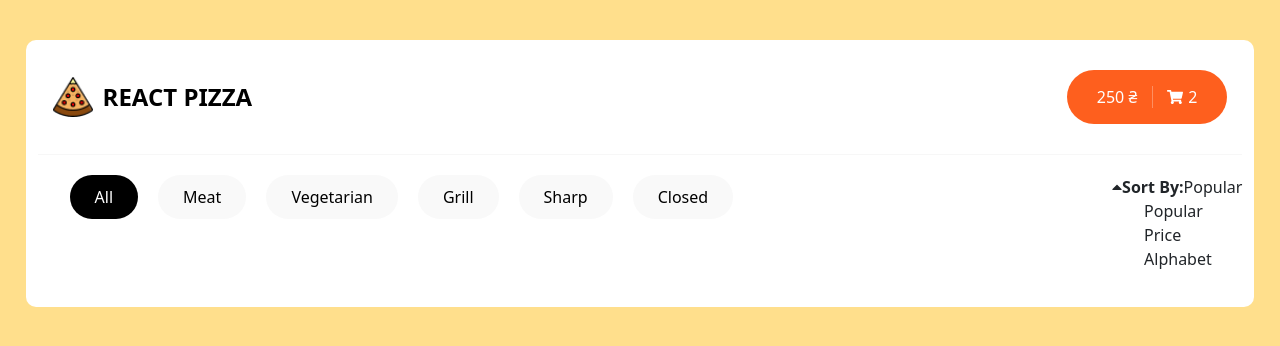
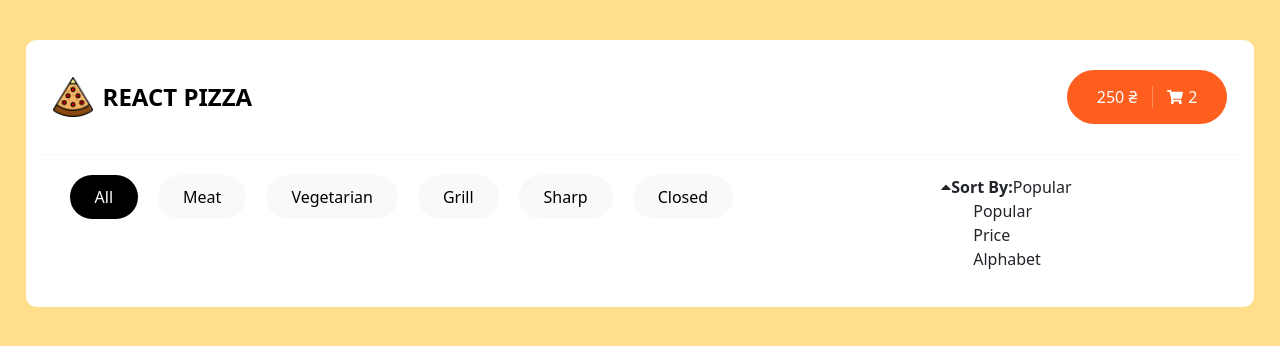
Before and after one commit to gavryk/pizza-app, a React (Create React App) app: page / in a window 1280 px wide. Shown: the top 346 px of the page. Built offline with nearby package versions, Linux system fonts and the light colour scheme.

Commit message:
just for fun

```diff
--- a/src/Pages/Home/Home.jsx
+++ b/src/Pages/Home/Home.jsx
@@ -1,29 +1,16 @@
-import {FontAwesomeIcon} from "@fortawesome/react-fontawesome";
-import {faCaretUp} from "@fortawesome/free-solid-svg-icons";
 import React from "react";
 import style from './Home.module.scss';
-import {Categories} from "../../components";
+import {Categories, Sort} from "../../components";
 
 const Home = ({ categories }) => {
 
     return (
         <div className={`${ style.content__top } d-flex justify-content-between`}>
-            <div className={`${ style.categories } col-8`}>
+            <div className='col-8'>
                 <Categories catClickItem={ (name) => console.log(name) } items={ categories }/>
             </div>
-            <div className="sort">
-                <div className="sort__label">
-                    <FontAwesomeIcon icon={faCaretUp} />
-                    <b>Sort By:</b>
-                    <span>Popular</span>
-                </div>
-                <div className="sort__popup">
-                    <ul>
-                        <li className="active">Popular</li>
-                        <li>Price</li>
-                        <li>Alphabet</li>
-                    </ul>
-                </div>
+            <div className="col-3">
+                <Sort />
             </div>
         </div>
     )
--- a/src/components/Button/Button.jsx
+++ b/src/components/Button/Button.jsx
@@ -1,11 +1,12 @@
 import React from "react";
 import style from './Button.module.scss'
 
-const Button = ({ children, active, ...props }) => {
+const Button = ({ children, active, ind, ...props }) => {
     return (
         <button
             key={ props.key }
-            className={`${ active && style.active } ${ style.btn  }`}
+            className={`${ style.btn} ${ active ? style.active : '' }`}
+            onClick={ () => props.onClick && props.onClick() }
         >
             { children }
         </button>
--- a/src/components/Categories/Categories.jsx
+++ b/src/components/Categories/Categories.jsx
@@ -11,9 +11,13 @@ const Categories = ({ items, catClickItem }) => {
 
     return(
         <ul className='d-flex justify-content-start align-items-center'>
-            <li className={`${ style.btn } ${ activeItem === null && style.active }`} onClick={ () => onSelectCat(null) }>All</li>
+            <li className={`${ style.btn } ${ activeItem === null && style.active }`}
+                onClick={ () => onSelectCat(null) }
+            >
+                All
+            </li>
             {
-                items.map((cat, index) => {
+                items && items.map((cat, index) => {
                     return (
                         <li className={`${style.btn} ${ activeItem === index && style.active }`}
                             onClick={ () => onSelectCat(index) }
--- /dev/null
+++ b/src/components/Sort/Sort.jsx
@@ -0,0 +1,24 @@
+import React from "react";
+import {FontAwesomeIcon} from "@fortawesome/react-fontawesome";
+import {faCaretUp} from "@fortawesome/free-solid-svg-icons";
+
+const Sort = () => {
+    return (
+        <div className="sort">
+            <div className="sort__label">
+                <FontAwesomeIcon icon={faCaretUp} />
+                <b>Sort By:</b>
+                <span>Popular</span>
+            </div>
+            <div className="sort__popup">
+                <ul>
+                    <li className="active">Popular</li>
+                    <li>Price</li>
+                    <li>Alphabet</li>
+                </ul>
+            </div>
+        </div>
+    )
+}
+
+export default Sort;
--- a/src/components/index.js
+++ b/src/components/index.js
@@ -1,6 +1,7 @@
 export { default as Header } from './Header/Header';
 export { default as Categories } from './Categories/Categories';
 export { default as Button } from './Button/Button';
+export { default as Sort } from './Sort/Sort';
 
 
 
```
